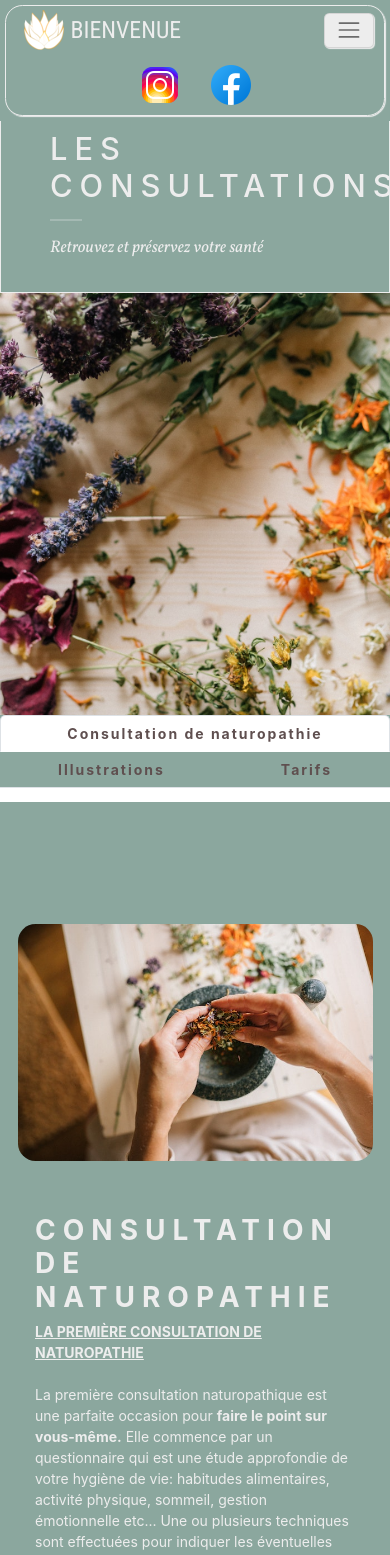
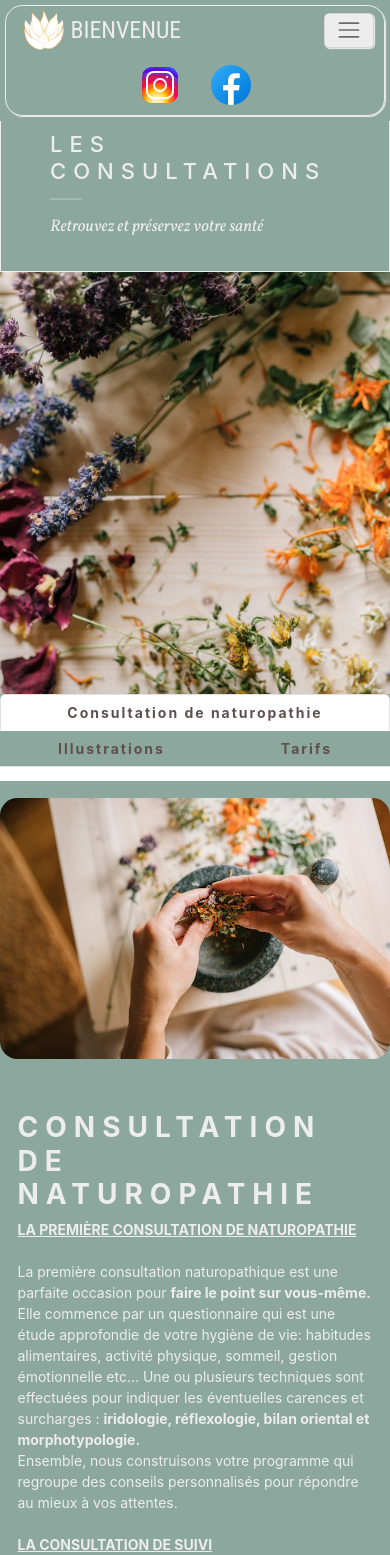
Before and after one commit to DavyHaYehoudi/CindyWebsite, a React (Create React App) app: page /consultations in a window 390 px wide. Shown: the top 1555 px of the page. Built offline with nearby package versions, Linux system fonts and the light colour scheme.

Commit message:
responsive consultations

```diff
--- a/src/components/Headband.js
+++ b/src/components/Headband.js
@@ -1,10 +1,10 @@
 import React from "react";
 
-const Headband = ({ title, accroche, id }) => {
+const Headband = ({ title,classTitle, accroche, id }) => {
   return (
     <>
       <div className="bandeau" id={id}>
-        <h1>{title} </h1>
+        <h1 className={classTitle} >{title} </h1>
         <hr className="custom-hr"></hr>
         <p className="accroche">{accroche} </p>
       </div>
--- a/src/pages/Consultations.js
+++ b/src/pages/Consultations.js
@@ -24,6 +24,7 @@ const Consultations = () => {
         title="LES CONSULTATIONS"
         accroche="Retrouvez et préservez votre santé"
         id="consultations"
+        classTitle="fs-2"
       />
       <div className="consultation_img_Bg bg-img"></div>
 
--- a/src/styles/settings.css
+++ b/src/styles/settings.css
@@ -150,8 +150,8 @@ blockquote {
   display: flex;
   align-items: center;
   justify-content: center;
-  margin: var(--interSection) 0;
-  padding: var(--paddingheightSection) var(--paddingLateralSection);
+  /* margin: var(--interSection) 0; */
+  /* padding: var(--paddingheightSection) var(--paddingLateralSection); */
   background-color: var(--main-color);
   color: var(--five-color);
 }
```
